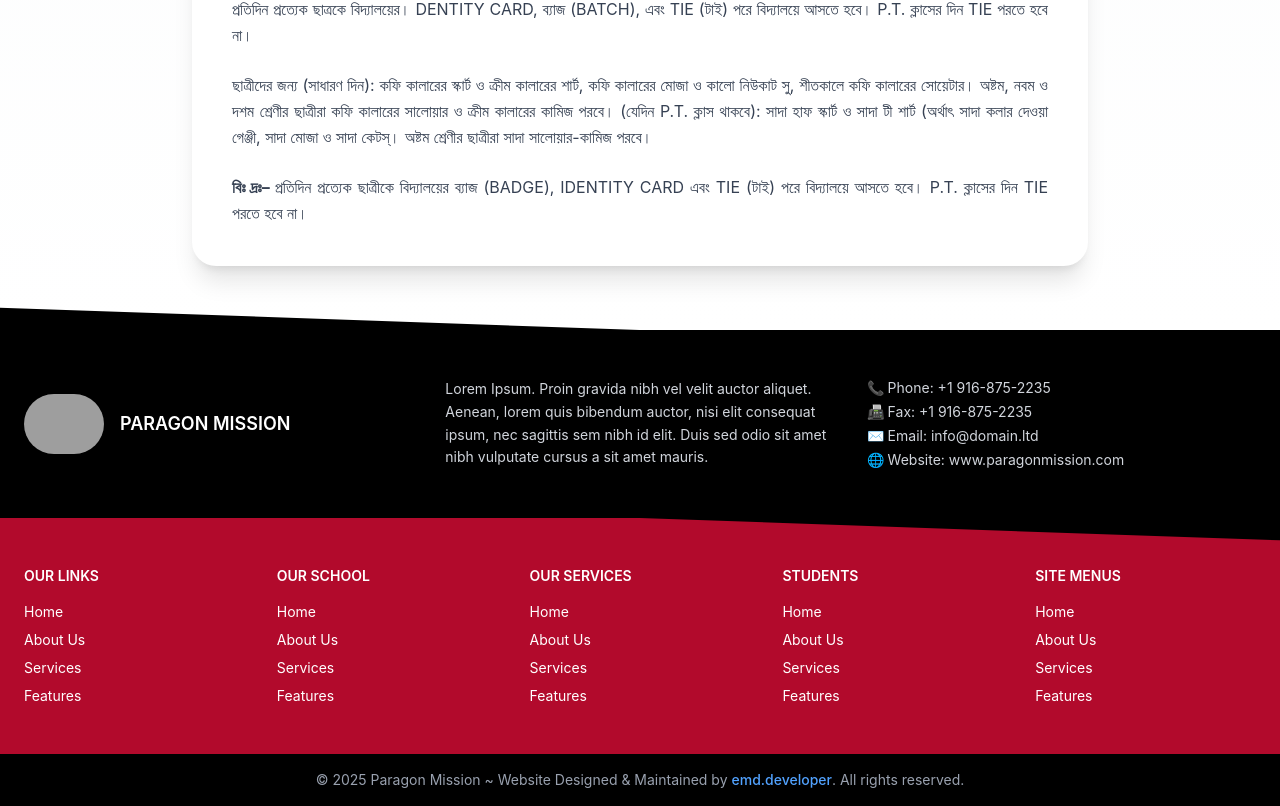
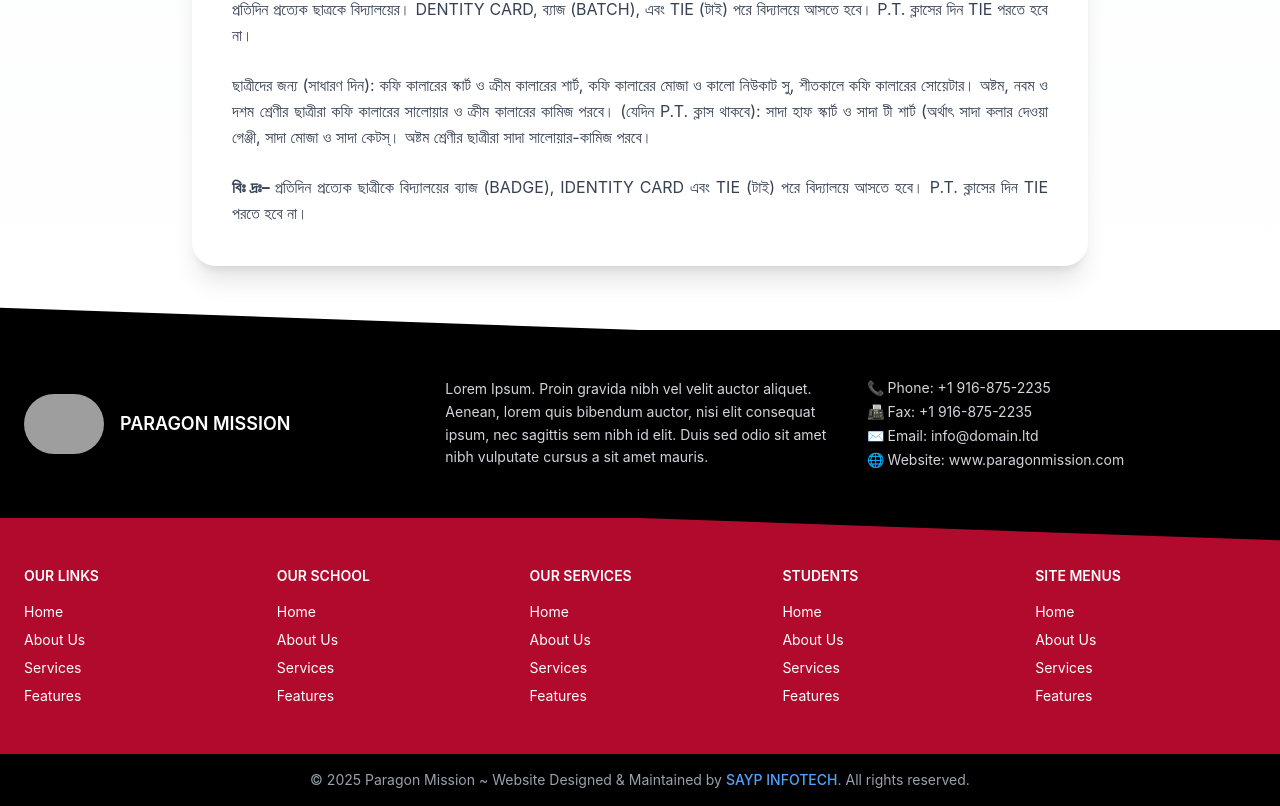
Before and after one commit to emddeveloper/paragonmission_website_nextjs, a Next.js app: page /uniforms in a window 1280 px wide. Shown: the part 934-1740 px from the top of the page. Built offline with nearby package versions, Linux system fonts and the light colour scheme; grey boxes are pictures that could not be loaded.

Commit message:
5-3-2026  SK Aminul Nextjs version upgrade and footer link addeed

```diff
--- a/package.json
+++ b/package.json
@@ -11,7 +11,7 @@
   "dependencies": {
     "clsx": "^2.1.1",
     "lucide-react": "^0.542.0",
-    "next": "15.5.2",
+    "next": "^15.5.12",
     "react": "19.1.0",
     "react-dom": "19.1.0",
     "react-icons": "^5.5.0",
--- a/src/components/footer/page.tsx
+++ b/src/components/footer/page.tsx
@@ -104,7 +104,7 @@ const Footer = () => {
       {/* Copyright */}
       <div className="bg-black text-gray-400 text-center text-sm py-4">
         © {new Date().getFullYear()} Paragon Mission ~ Website Designed & Maintained by{" "}
-        <span className="text-blue-400 font-medium">emd.developer</span>. All
+        <span className="text-blue-400 font-medium"><a href="https://saypinfotech.com" target="_blank" rel="noopener noreferrer">SAYP INFOTECH</a></span>. All
         rights reserved.
       </div>
     </footer>
```
Also changed, not shown: 1 other file (tests, documents, lock files or other folders).
